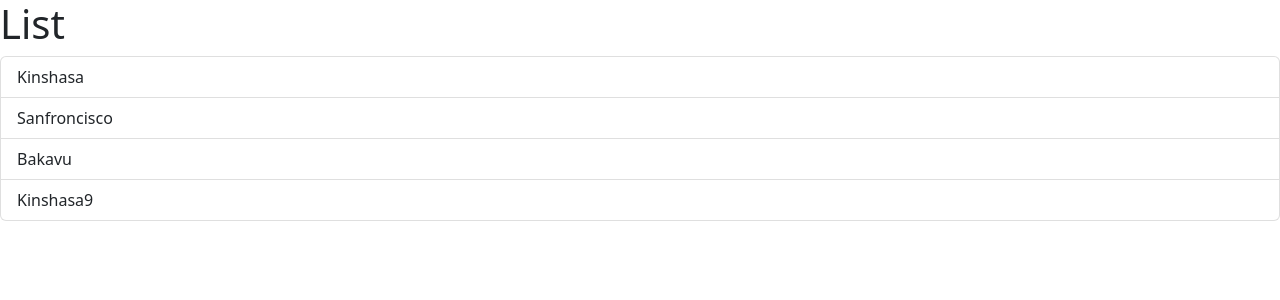
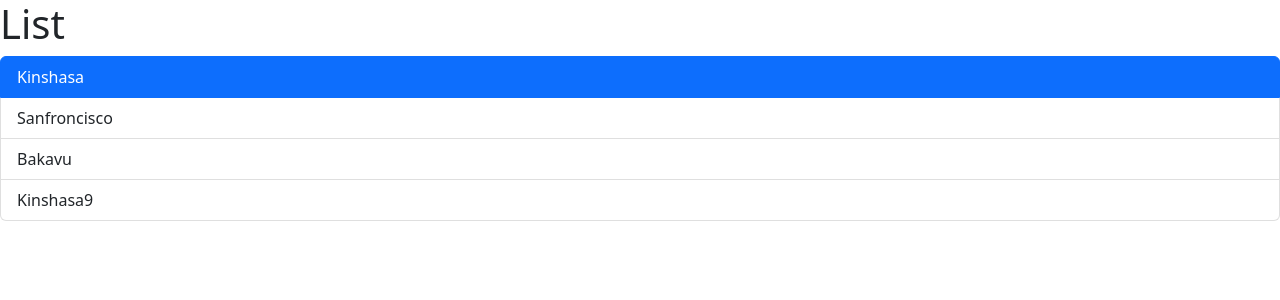
Before and after one commit to josuerushanika/React_with_type_script, a React (Vite) app in the folder react-app/: page / in a window 1280 px wide. Shown: the top 300 px of the page. Built offline with nearby package versions, Linux system fonts and the light colour scheme.

Commit message:
Update files

```diff
--- a/react-app/src/components/ListGroup.tsx
+++ b/react-app/src/components/ListGroup.tsx
@@ -7,7 +7,7 @@ function ListGroup() {
 
   //A hook is a functiont that allow us to tap into building feature in react
   //we tell react that a component will have data or state that will change over time
-  const [selectedIndex, setselectedIndex] = useState(-1)
+  const [selectedIndex, setselectedIndex] = useState(0)
 
 
   return (
@@ -19,7 +19,7 @@ function ListGroup() {
           <li
             className={ selectedIndex === index ? 'list-group-item active' : 'list-group-item'}
             key={item}
-            onClick={() => selectedIndex = index}
+            onClick={() => setselectedIndex(index)}
           >
             {item}
           </li>
```
